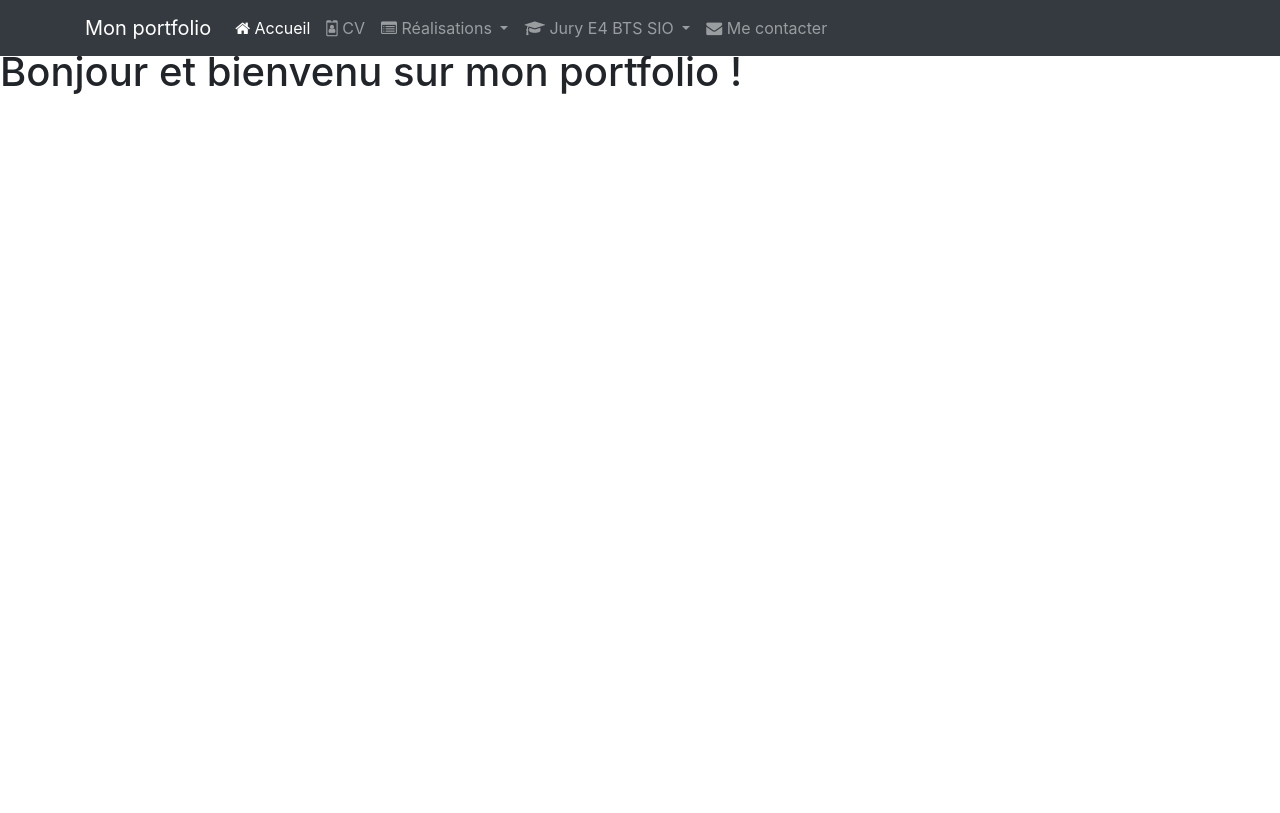
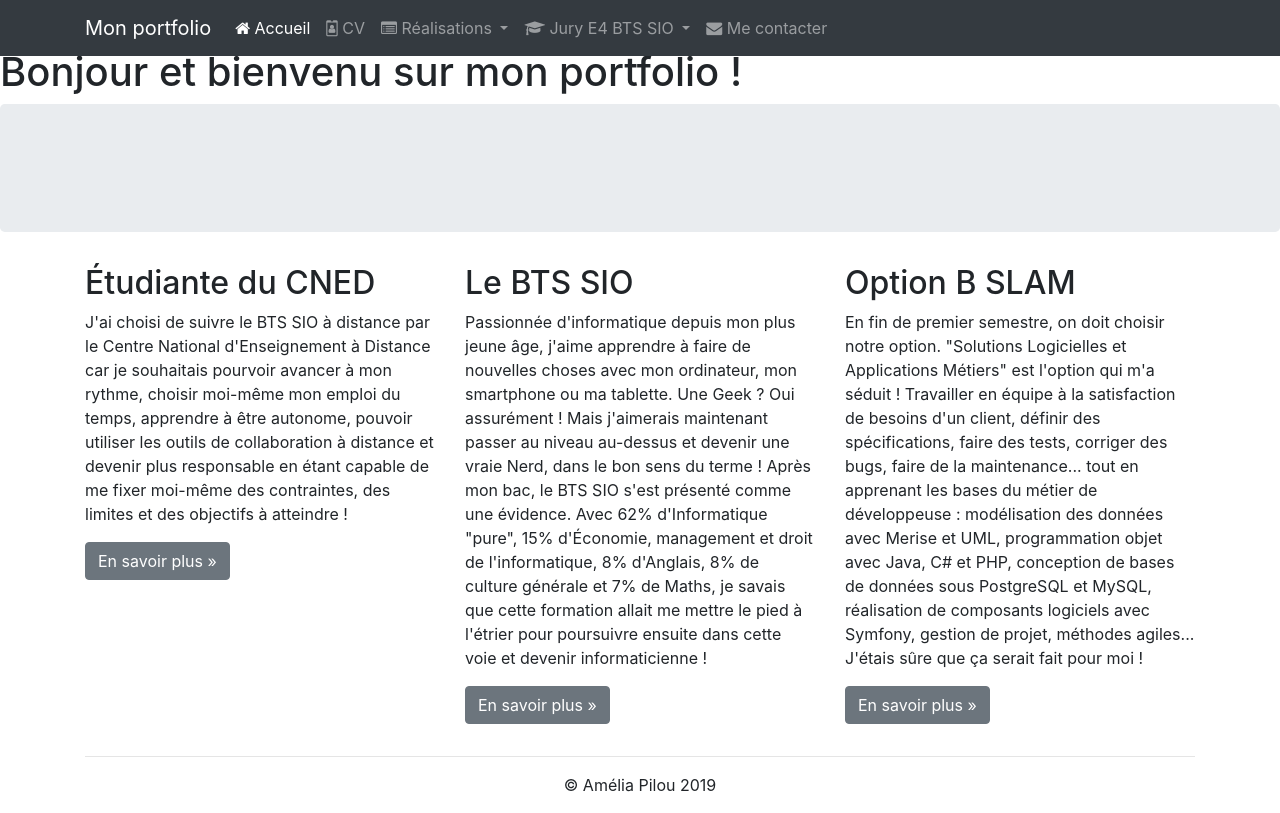
Before and after one commit to cormorecheleo/leocormoreche.github.io, a plain HTML site: page index.html in a window 1280 px wide. Drawn offline with nearby package versions, Linux system fonts and the light colour scheme.

Commit message:
Ajout d'un pied de page

```diff
--- a/index.html
+++ b/index.html
@@ -8,7 +8,7 @@
       <html>
         <head>
             <!-- Bootstrap CSS -->
-            <title>Portfolio de Leo CORMORECHE (BTS SIO 2019-2021)</title>
+            <title>Portfolio de Amelia Pilou (BTS SIO 2020)</title>
             <link rel="stylesheet" href="https://stackpath.bootstrapcdn.com/bootstrap/4.3.1/css/bootstrap.min.css" integrity="sha384-ggOyR0iXCbMQv3Xipma34MD+dH/1fQ784/j6cY/iJTQUOhcWr7x9JvoRxT2MZw1T" crossorigin="anonymous">
             <meta charset="UTF-8">
             <meta name="viewport" content="width=device-width, initial-scale=1.0">
@@ -121,6 +121,62 @@
                         </div>
                     </div>
                 </nav>
-
+                <div class="jumbotron"></div> <!-- Emplacement pour le contenu principal de la page -->
+                <footer>
+                    <div class="container">
+                        <div class="row">
+                            <div class="col-lg-4">
+                                <h2>Étudiante du CNED</h2>
+                                <p>J'ai choisi de suivre le BTS SIO à distance par le Centre National
+                                    d'Enseignement à Distance car je souhaitais pourvoir avancer à mon rythme,
+                                    choisir moi-même mon emploi du temps, apprendre à être autonome, pouvoir
+                                    utiliser les outils de collaboration à distance et devenir plus responsable en
+                                    étant capable de me fixer moi-même des contraintes, des limites et des
+                                    objectifs à atteindre !
+                                </p>
+                                <p><a class="btn btn-secondary" href="http://www.cned.fr" target="_blank"
+                                      role="button">En savoir plus »</a>
+                                </p>
+                            </div>
+                            <div class="col-lg-4">
+                                <h2>Le BTS SIO</h2>
+                                <p>Passionnée d'informatique depuis mon plus jeune âge, j'aime apprendre à faire
+                                    de nouvelles choses avec mon ordinateur, mon smartphone ou ma tablette. Une
+                                    Geek ? Oui assurément ! Mais j'aimerais maintenant passer au niveau au-dessus
+                                    et devenir une vraie Nerd, dans le bon sens du terme ! Après mon bac, le BTS
+                                    SIO s'est présenté comme une évidence. Avec 62% d'Informatique "pure", 15%
+                                    d'Économie, management et droit de l'informatique, 8% d'Anglais, 8% de culture
+                                    générale et 7% de Maths, je savais que cette formation allait me mettre le
+                                    pied à l'étrier pour poursuivre ensuite dans cette voie et devenir
+                                    informaticienne !
+                                </p>
+                                <p><a class="btn btn-secondary" href="https://fr.wikipedia.org/wiki/Brevet_de_tec
+                                      hnicien_supérieur_-_Services_informatiques_aux_organisations"
+                                      target="_blank" role="button">En savoir plus »</a>
+                                </p>
+                            </div>
+                            <div class="col-lg-4">
+                                <h2>Option B SLAM</h2>
+                                <p>En fin de premier semestre, on doit choisir notre option. "Solutions
+                                    Logicielles et Applications Métiers" est l'option qui m'a séduit&nbsp;!
+                                    Travailler en équipe à la satisfaction de besoins d'un client, définir des
+                                    spécifications, faire des tests, corriger des bugs, faire de la maintenance...
+                                    tout en apprenant les bases du métier de développeuse : modélisation des
+                                    données avec Merise et UML, programmation objet avec Java, C# et PHP,
+                                    conception de bases de données sous PostgreSQL et MySQL, réalisation de
+                                    composants logiciels avec Symfony, gestion de projet, méthodes agiles...
+                                    J'étais sûre que ça serait fait pour moi !
+                                </p>
+                                <p><a class="btn btn-secondary" href="http://www.onisep.fr/Ressources/Univers-For
+                                      mation/Formations/Post-bac/BTS-Services-informatiques-aux-organisations-opt
+                                      ion-B-solutions-logicielles-et-applications-metiers" target="_blank"
+                                      role="button">En savoir plus »</a>
+                                </p>
+                            </div>
+                        </div>
+                        <hr>
+                        <p class="text-center" id="copyright">© Amélia Pilou 2019</p>
+                    </div>
+                </footer>
             </body>
     </html>
```
